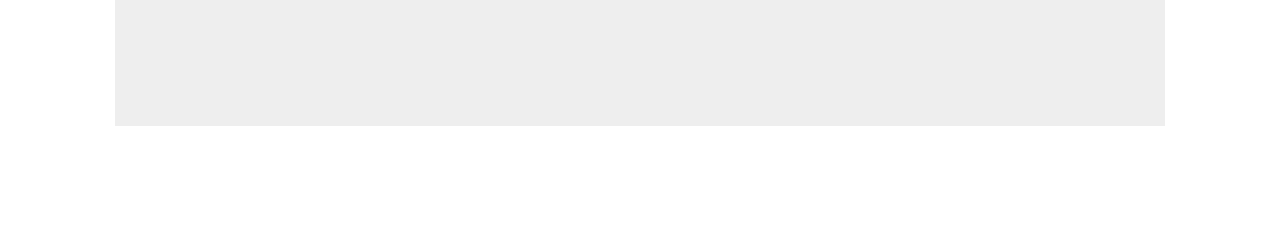
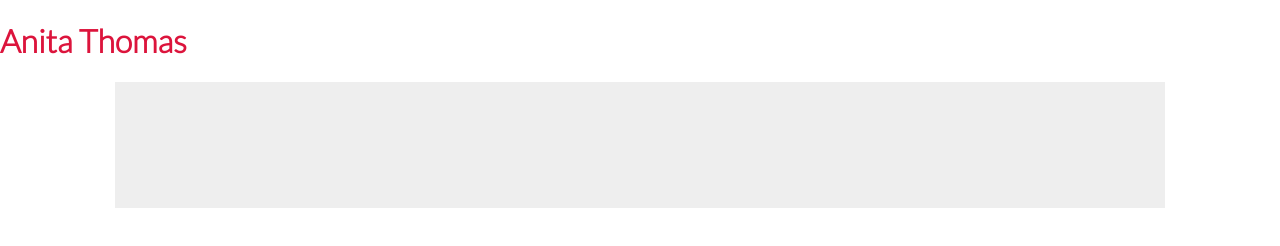
Before and after one commit to pablohernanaraujo/anitaThomasApp, a website: page static/index.html in a window 1280 px wide. Drawn offline with nearby package versions, Linux system fonts and the light colour scheme.

Commit message:
quinto comit

```diff
--- a/static/index.html
+++ b/static/index.html
@@ -9,6 +9,7 @@
   <link rel="stylesheet" href="styles.css">
 </head>
 <body>
+  <h1>Anita Thomas</h1>
   <div class="grid" data-masonry='{ "columnWidth": 350, "itemSelector": ".grid-item" }'>
     <div class="grid-item">
       <sc-img src="/images/thomasph_fashion1.jpg"></sc-img>
--- a/static/styles.css
+++ b/static/styles.css
@@ -3,6 +3,10 @@ body {
   margin: 0;
   color: #fff;
   margin: 0 auto;
+}
+
+h1 {
+  color: crimson;
 }
 
 img {
```
